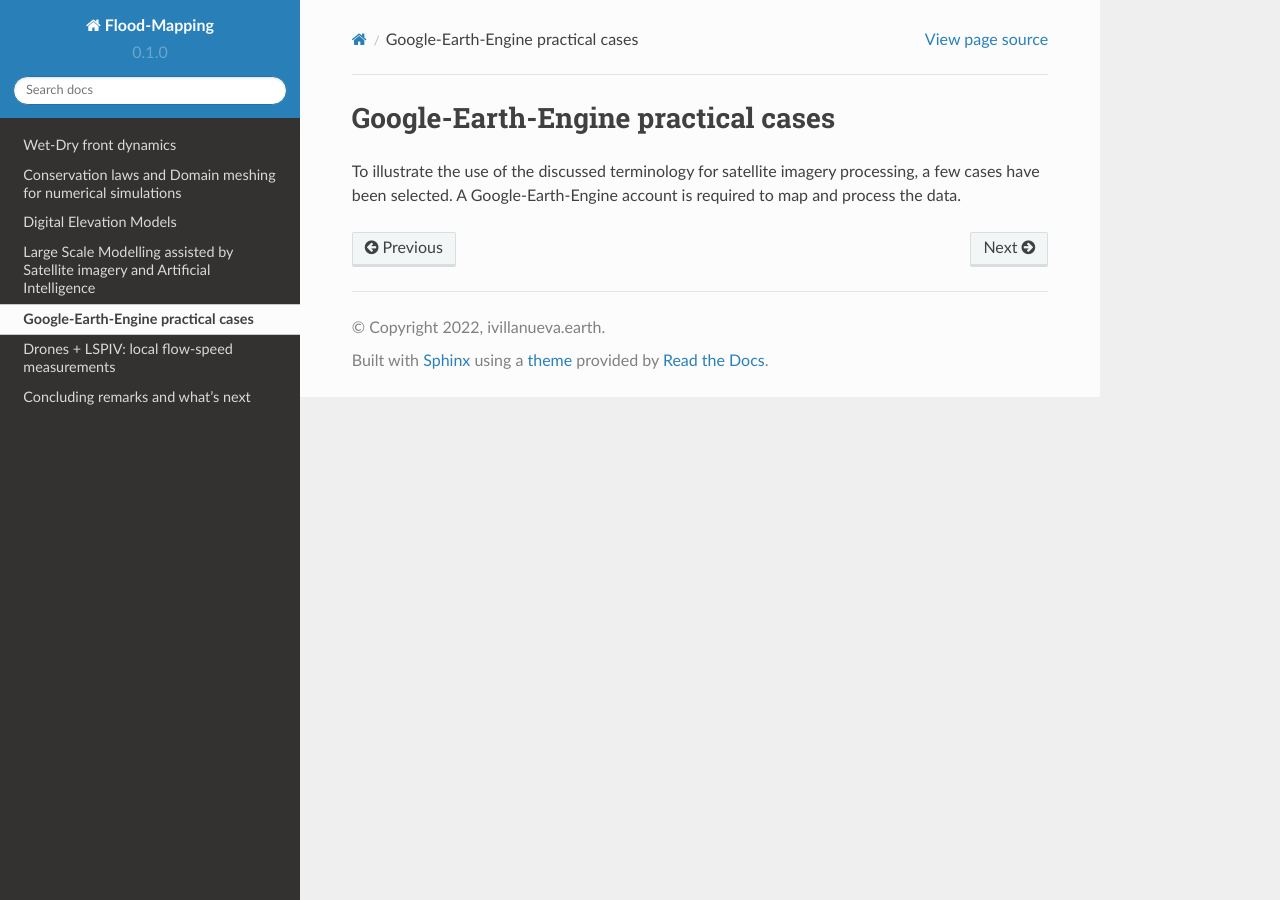
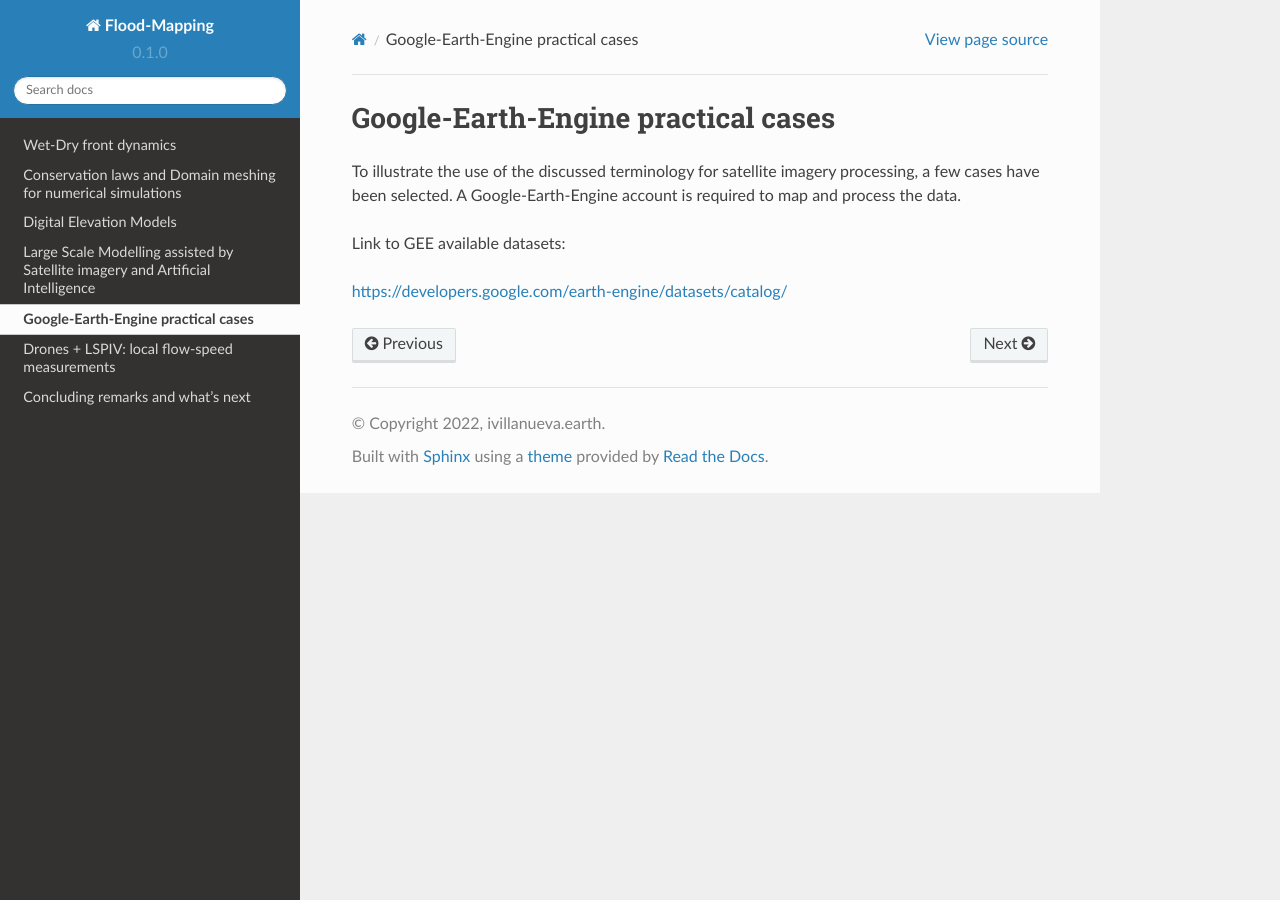
Before and after one commit to ivillamadrid/FloodMapping, a Sphinx documentation site: the page built from docs/source/geeprac.rst, in a window 1280 px wide. Built offline with Sphinx 7.4.7 and the Read the Docs theme 2.0.0, drawn with Linux system fonts in a browser that asks for light colours.

Commit message:
Update geeprac.rst

```diff
--- a/docs/source/geeprac.rst
+++ b/docs/source/geeprac.rst
@@ -3,3 +3,7 @@ Google-Earth-Engine practical cases
 
 To illustrate the use of the discussed terminology for satellite imagery processing, a few cases have been selected.
 A Google-Earth-Engine account is required to map and process the data.
+
+Link to GEE available datasets:
+
+https://developers.google.com/earth-engine/datasets/catalog/
```
